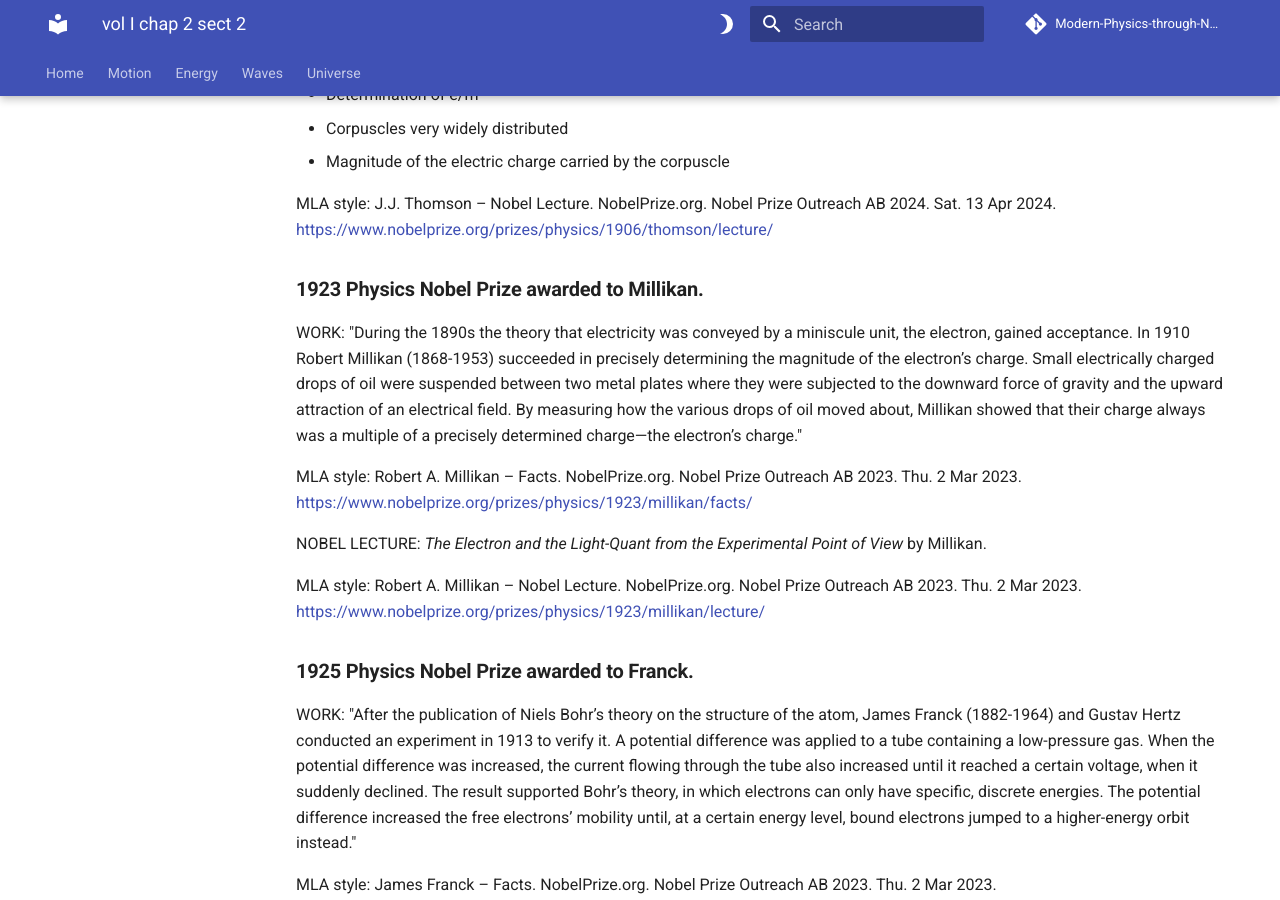
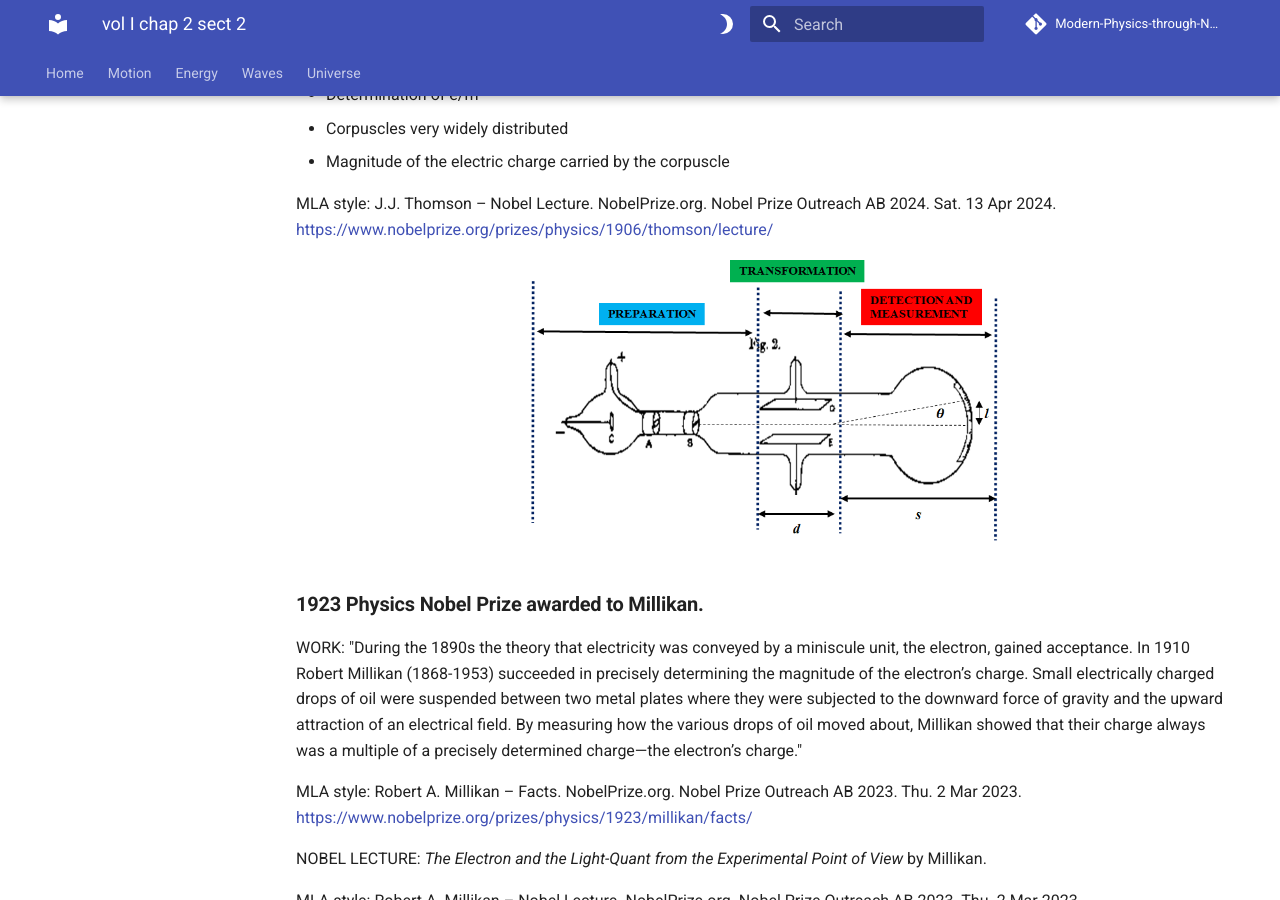
Before and after one commit to modphysnobel/modphysnobel.github.io, an MkDocs documentation site: the page built from docs/vol-I/vol-I-chap-2-sect-2.md, in a window 1280 px wide and 900 px high, scrolled down 881 px. Built offline with MkDocs 1.6.1 and Material for MkDocs 9.7.7, drawn with Linux system fonts in a browser that asks for light colours; some web fonts are replaced; comment, search, counter and statistics services are not loaded.

Commit message:
Update vol-I-chap-2-sect-2.md

```diff
--- a/docs/vol-I/vol-I-chap-2-sect-2.md
+++ b/docs/vol-I/vol-I-chap-2-sect-2.md
@@ -24,6 +24,9 @@
 
 MLA style: J.J. Thomson – Nobel Lecture. NobelPrize.org. Nobel Prize Outreach AB 2024. Sat. 13 Apr 2024. https://www.nobelprize.org/prizes/physics/1906/thomson/lecture/
 
+<p align="center" width="100%">
+    <img width="480" src="https://github.com/modphysnobel/modphysnobel.github.io/blob/main/docs/vol-I/figs/Vol-I-chap-2-sect-1-Fig8b.PNG?raw=true">
+</p>
 
 ### **1923 Physics Nobel Prize awarded to Millikan.**
 
@@ -35,6 +38,9 @@
 
 MLA style: Robert A. Millikan – Nobel Lecture. NobelPrize.org. Nobel Prize Outreach AB 2023. Thu. 2 Mar 2023. <https://www.nobelprize.org/prizes/physics/1923/millikan/lecture/>
 
+<p align="center" width="100%">
+    <img width="480" src="https://github.com/modphysnobel/modphysnobel.github.io/blob/main/docs/vol-I/figs/Vol-I-chap-2-sect-1-Fig8b.PNG?raw=true">
+</p>
 
 ### **1925 Physics Nobel Prize awarded to Franck.**
 
@@ -46,6 +52,10 @@
 
 MLA style: James Franck – Nobel Lecture. NobelPrize.org. Nobel Prize Outreach AB 2023. Fri. 3 Mar 2023. <https://www.nobelprize.org/prizes/physics/1925/franck/lecture/>
 
+<p align="center" width="100%">
+    <img width="480" src="https://github.com/modphysnobel/modphysnobel.github.io/blob/main/docs/vol-I/figs/Vol-I-chap-2-sect-1-Fig8b.PNG?raw=true">
+</p>
+
 ### **1925 Physics Nobel Prize awarded to Hertz.**
 
 WORK: "After the publication of Niels Bohr’s theory on the structure of the atom, Gustav Hertz (1987-1975) and James Franck conducted an experiment in 1913 to verify it. A potential difference was applied to a tube containing a low-pressure gas. When the potential difference was increased, the current flowing through the tube also increased until it reached a certain voltage, when it suddenly declined. The result supported Bohr’s theory, in which electrons can only have specific, discrete energies. The potential difference increased the free electrons’ mobility until, at a certain energy level, bound electrons jumped to a higher-energy orbit instead."
@@ -56,6 +66,9 @@
 
 MLA style: Gustav Hertz – Nobel Lecture. NobelPrize.org. Nobel Prize Outreach AB 2023. Thu. 2 Mar 2023. <https://www.nobelprize.org/prizes/physics/1925/hertz/lecture/>
 
+<p align="center" width="100%">
+    <img width="480" src="https://github.com/modphysnobel/modphysnobel.github.io/blob/main/docs/vol-I/figs/Vol-I-chap-2-sect-1-Fig8b.PNG?raw=true">
+</p>
 
 ### **1927 Physics Nobel Prize awarded to Compton.**
 
@@ -71,6 +84,10 @@
 
 MLA style: Arthur H. Compton – Nobel Lecture. NobelPrize.org. Nobel Prize Outreach AB 2023. Thu. 2 Mar 2023. <https://www.nobelprize.org/prizes/physics/1927/compton/lecture/>
 
+<p align="center" width="100%">
+    <img width="480" src="https://github.com/modphysnobel/modphysnobel.github.io/blob/main/docs/vol-I/figs/Vol-I-chap-2-sect-1-Fig8b.PNG?raw=true">
+</p>
+
 ***
 
 [**Next: 2.3. Knowledge domains for understanding.**](./vol-I-chap-2-sect-3.md)
```
